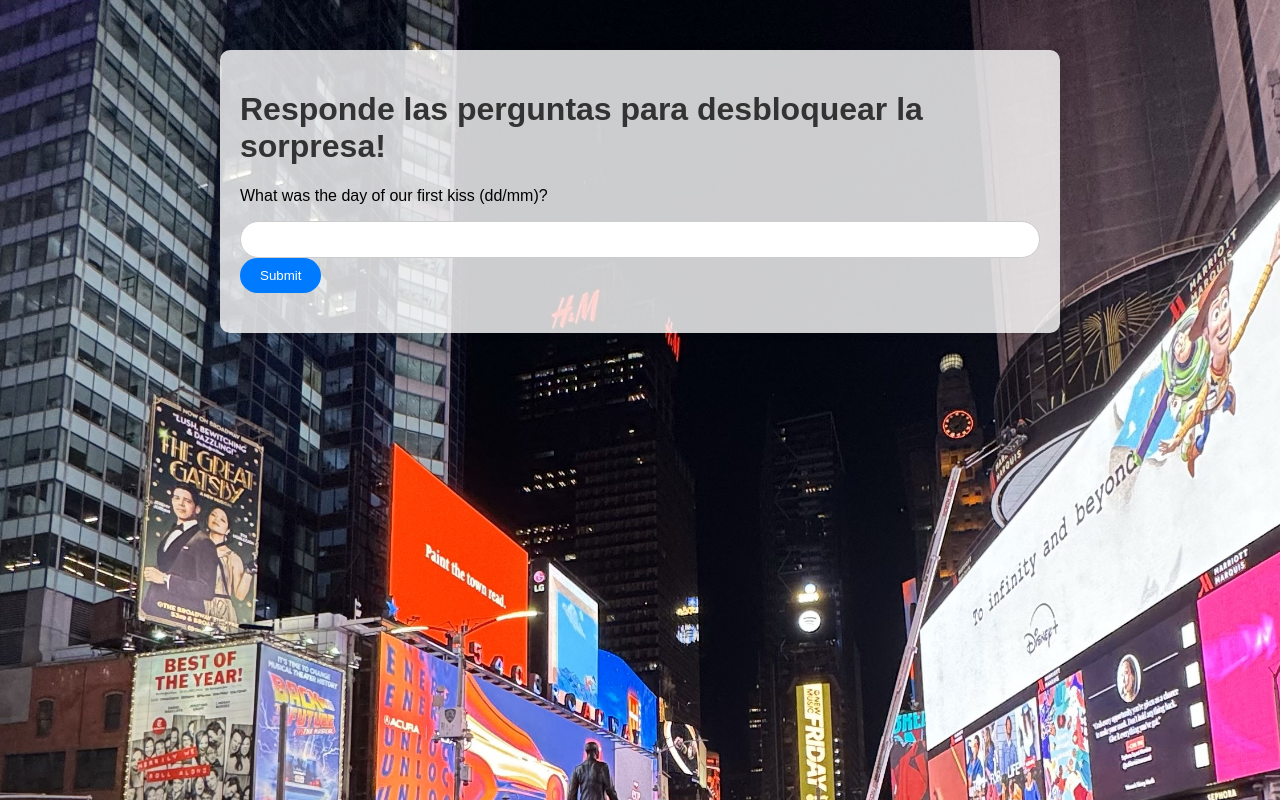
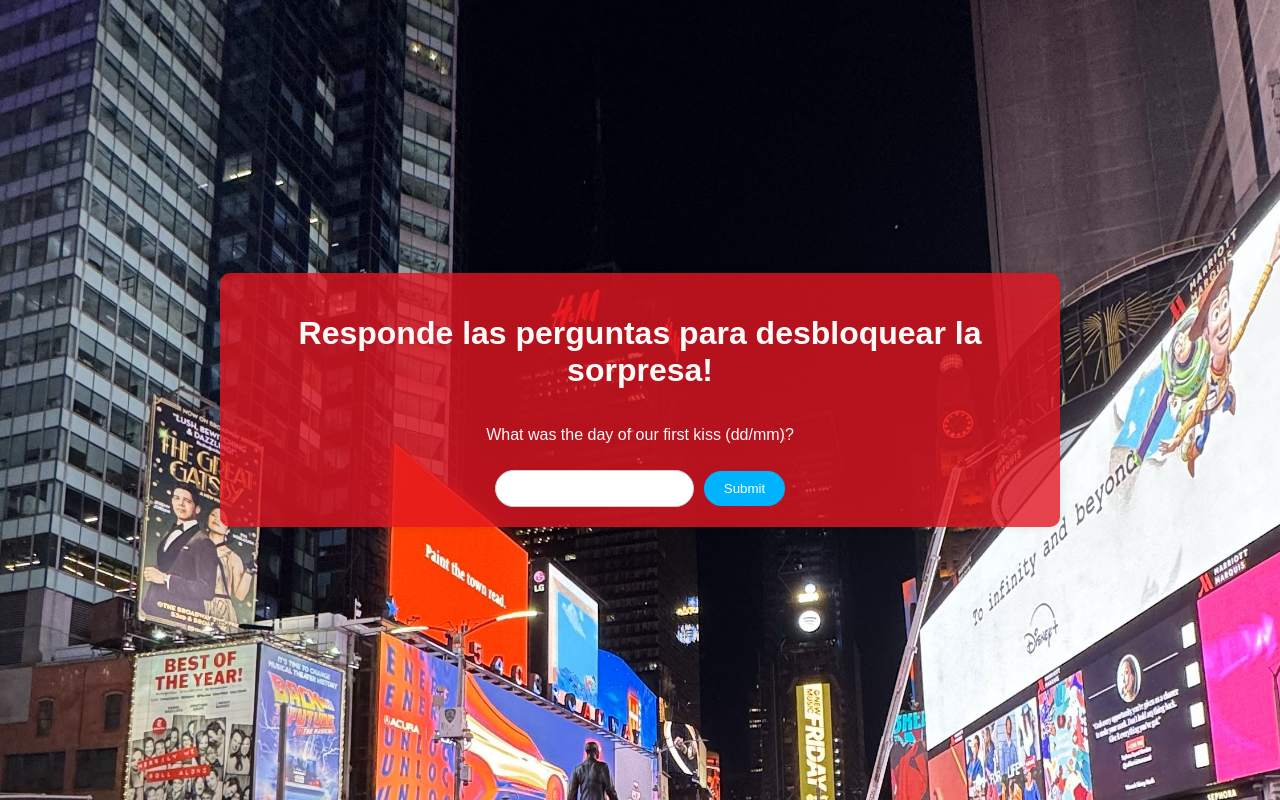
Before and after one commit to GabrielSobral8/surpresa-ok, a plain HTML site: page index.html in a window 1280 px wide. Drawn offline with Linux system fonts and the light colour scheme.

Commit message:
Update style.css

```diff
--- a/style.css
+++ b/style.css
@@ -2,35 +2,56 @@
   font-family: Arial, sans-serif;
   margin: 0;
   padding: 0;
-  background-color: #f0f0f0;
+  background-color: #ffffff;
   text-align: center;
   background-image: url('surpresaFoto.jpg');
   background-repeat: repeat;
   background-size: cover;
+  display: flex;
+  justify-content: center;
+  align-items: center;
+  height: 100vh;
 }
 
 .container {
   max-width: 800px;
   margin: 50px auto;
   padding: 20px;
-  background-color: rgba(255, 255, 255, 0.8); /* Light blue background color with opacity */
+  background-color: rgba(227, 22, 33, 0.8); /* Light blue background color with opacity */
   border-radius: 10px;
   box-shadow: 0 0 10px rgba(0, 0, 0, 0.1);
   text-align: left;
 }
 
 h1 {
-  color: #333;
+  color: #fffafa;
+  text-align: center;
 }
 
 .question {
-  margin-bottom: 20px;
+  display: flex;
+  flex-direction: column;
+  align-items: center;
+  margin-top: 20px;
+}
+
+.question-text {
+  margin-bottom: 10px;
+}
+
+.answer-submit {
+  display: flex;
+  align-items: center;
+}
+
+.answer-submit input[type="text"] {
+  margin-right: 10px; /* Espaçamento entre a caixa de resposta e o botão */
 }
 
 button {
   padding: 10px 20px;
-  background-color: #007bff;
-  color: #fff;
+  background-color: #00b3ff;
+  color: #ffffff;
   border: none;
   border-radius: 20px;
   cursor: pointer;
@@ -63,6 +84,11 @@
   text-decoration: none;
 }
 
+p {
+  color: #fffafa;
+  text-align: center;
+}
+
 a:hover {
   text-decoration: underline;
 }
@@ -72,9 +98,3 @@
   color: #ff66a3; /* Pink color for hearts */
   font-size: 24px;
 }
-
-/* Heart styles */
-.heart {
-  color: #ff66a3; /* Pink color for hearts */
-  font-size: 24px;
-}
```
